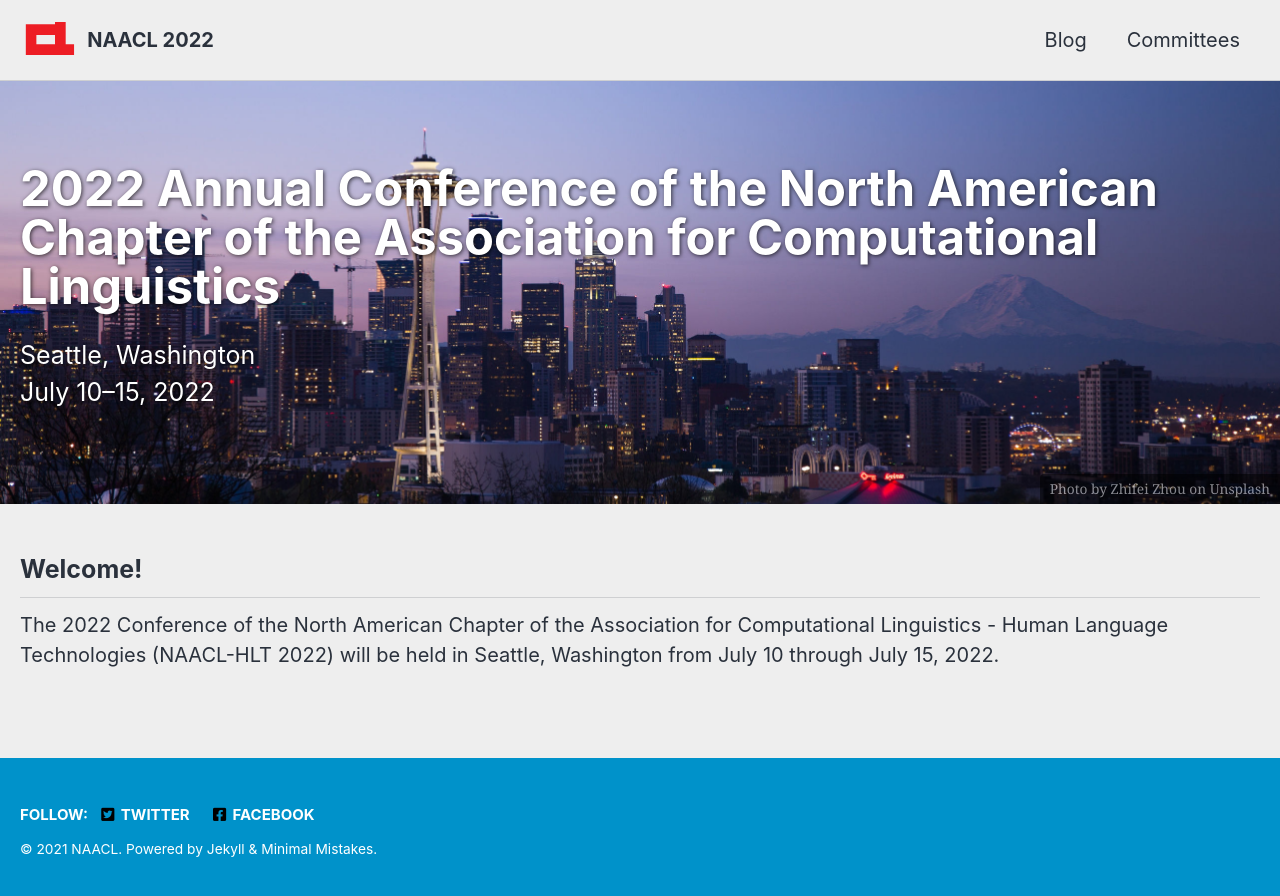
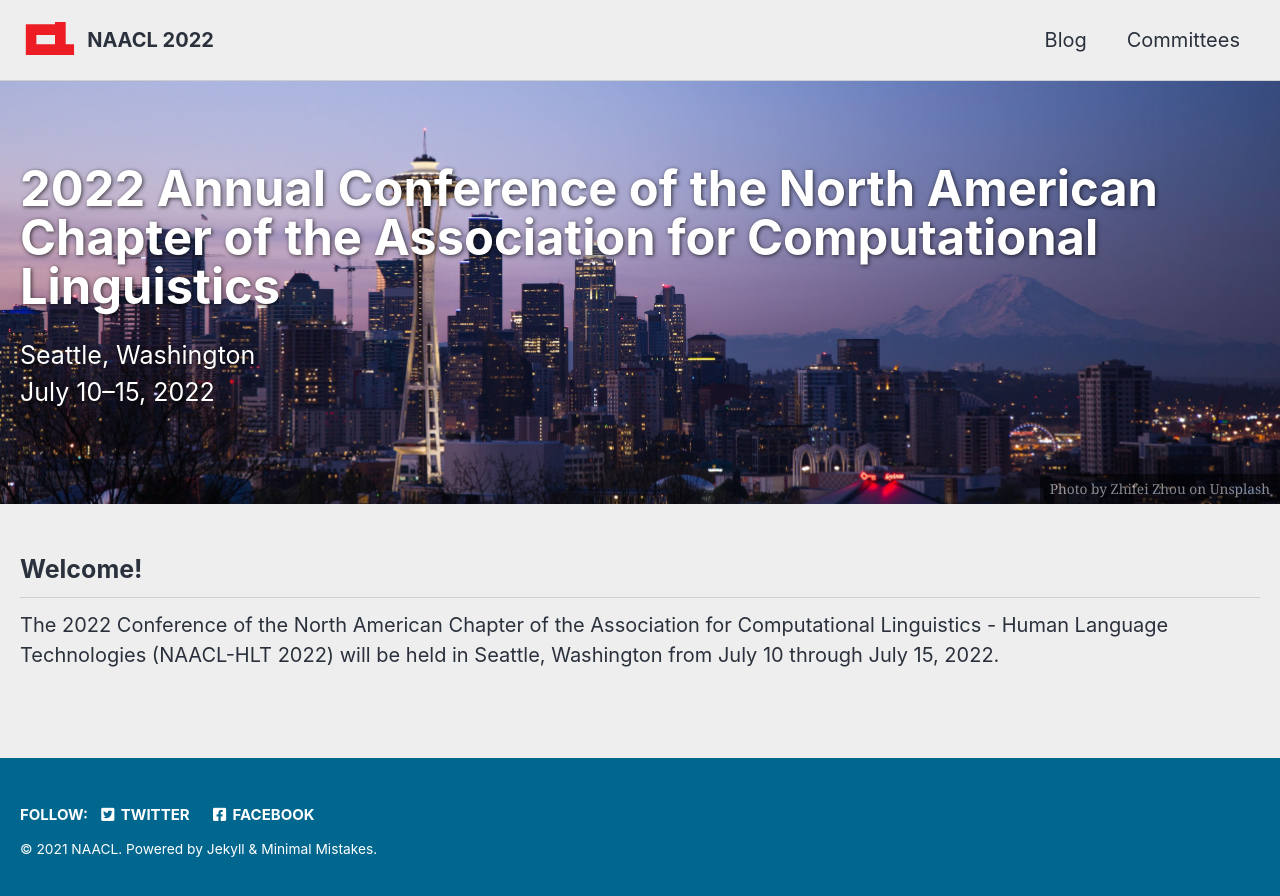
Before and after one commit to naacl-org/naacl-2022-website, a Jekyll site: the page built from _pages/home.md, in a window 1280 px wide. Shown: the top 896 px of the page. Built offline with Jekyll 4.4.1, drawn with Linux system fonts in a browser that asks for light colours; cached includes are drawn as plain includes.

Commit message:
Accessibility footer color contrast

```diff
--- a/_includes/footer.html
+++ b/_includes/footer.html
@@ -7,7 +7,7 @@
     {% if site.footer.links %}
       {% for link in site.footer.links %}
         {% if link.label and link.url %}
-          <li><a href="{{ link.url }}" rel="nofollow noopener noreferrer"><i class="{{ link.icon | default: 'fas fa-link' }}" aria-hidden="true" style="color: black"></i> {{ link.label }}</a></li>
+          <li><a href="{{ link.url }}" rel="nofollow noopener noreferrer"><i class="{{ link.icon | default: 'fas fa-link' }}" aria-hidden="true" style="color: white"></i> {{ link.label }}</a></li>
         {% endif %}
       {% endfor %}
     {% endif %}
--- a/_sass/minimal-mistakes/skins/_air.scss
+++ b/_sass/minimal-mistakes/skins/_air.scss
@@ -6,7 +6,7 @@
 $background-color: #eeeeee !default;
 $text-color: #2a313c !default;
 $muted-text-color: #393e46 !default;
-$primary-color: #0092ca !default;
+$primary-color: #02678f !default;
 $border-color: mix(#fff, #393e46, 75%) !default;
 $footer-background-color: $primary-color !default;
 $link-color: #2020df !default; /*#393e46 !default;*/
```
